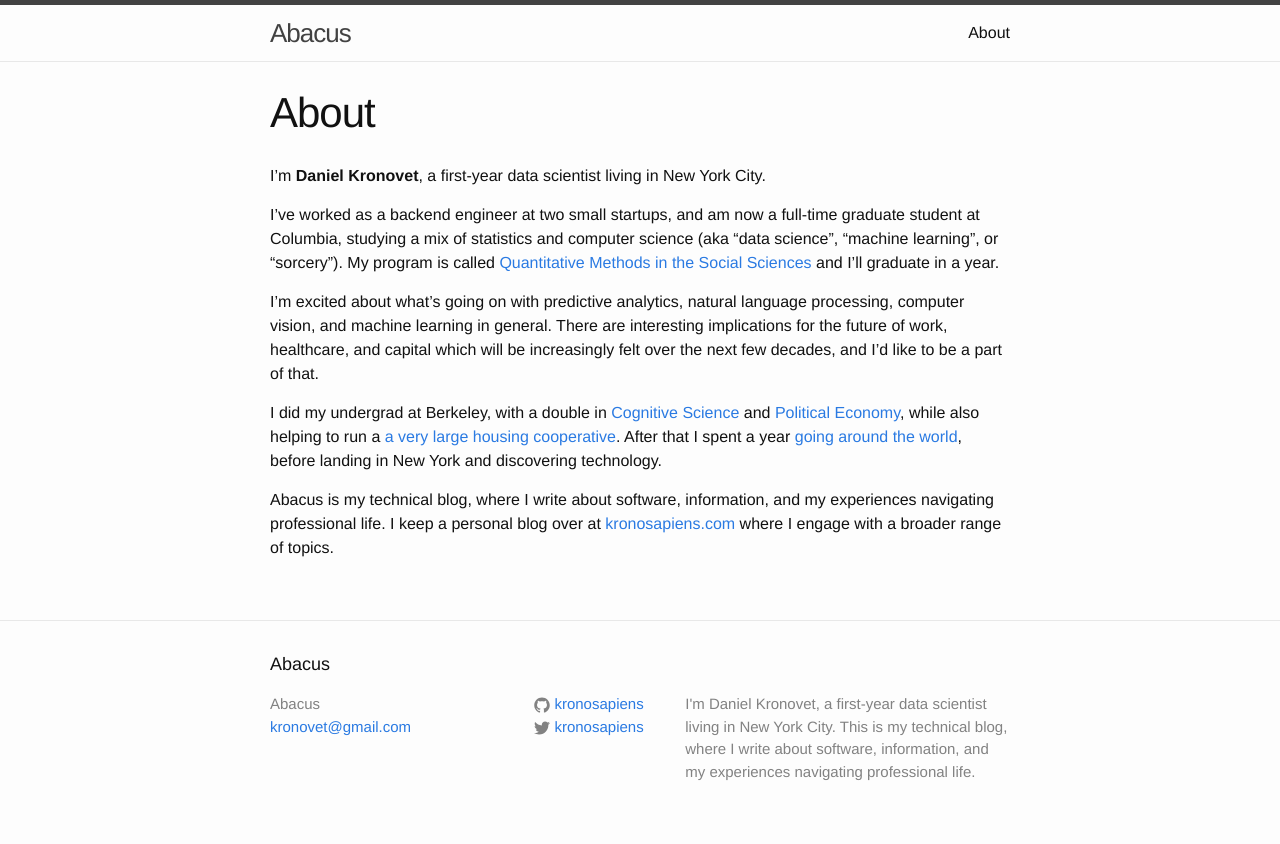
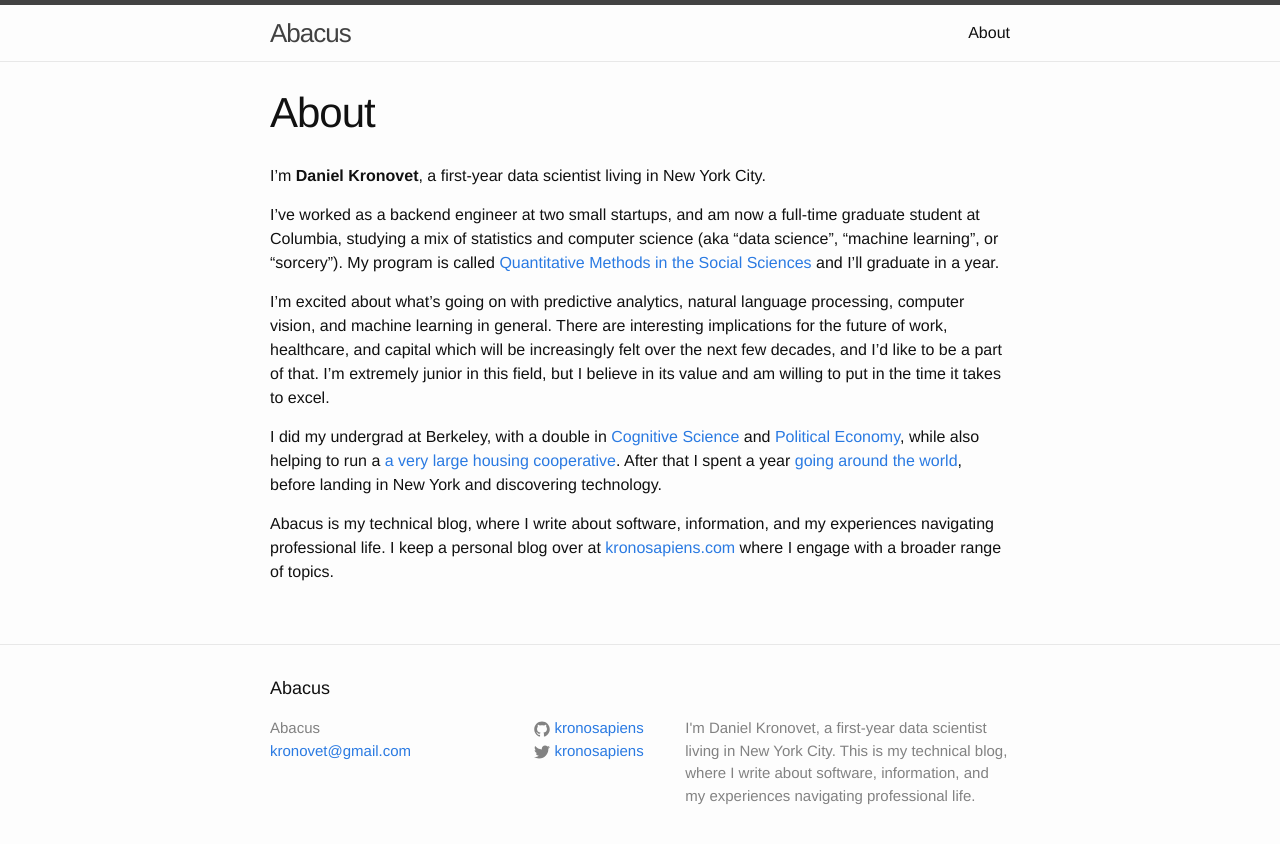
Before and after one commit to kronosapiens/kronosapiens.github.io, a Jekyll site: the page built from about.md, in a window 1280 px wide. Shown: the top 844 px of the page. Built offline with Jekyll 4.4.1, drawn with Linux system fonts in a browser that asks for light colours.

Commit message:
Edited about

```diff
--- a/about.md
+++ b/about.md
@@ -8,7 +8,7 @@ I'm **Daniel Kronovet**, a first-year data scientist living in New York City.
 
 I've worked as a backend engineer at two small startups, and am now a full-time graduate student at Columbia, studying a mix of statistics and computer science (aka "data science", "machine learning", or "sorcery"). My program is called [Quantitative Methods in the Social Sciences](http://qmss.columbia.edu/) and I'll graduate in a year.
 
-I'm excited about what's going on with predictive analytics, natural language processing, computer vision, and machine learning in general. There are interesting implications for the future of work, healthcare, and capital which will be increasingly felt over the next few decades, and I'd like to be a part of that.
+I'm excited about what's going on with predictive analytics, natural language processing, computer vision, and machine learning in general. There are interesting implications for the future of work, healthcare, and capital which will be increasingly felt over the next few decades, and I'd like to be a part of that. I'm extremely junior in this field, but I believe in its value and am willing to put in the time it takes to excel.
 
 I did my undergrad at Berkeley, with a double in [Cognitive Science](http://cogsci.berkeley.edu/) and [Political Economy](http://iastp.berkeley.edu/pe), while also helping to run a [a very large housing cooperative](http://www.bsc.coop/). After that I spent a year [going around the world](http://www.huffingtonpost.com/daniel-kronovet/), before landing in New York and discovering technology.
 
```
